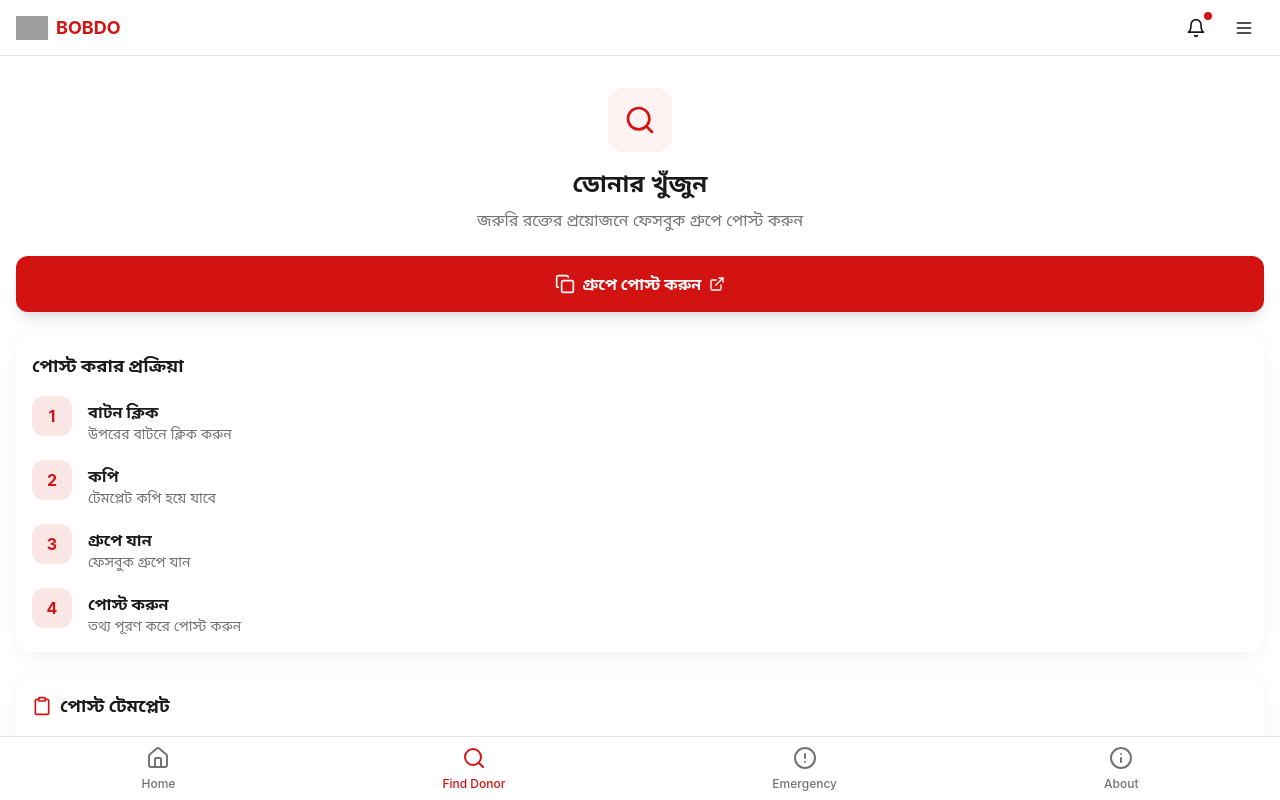
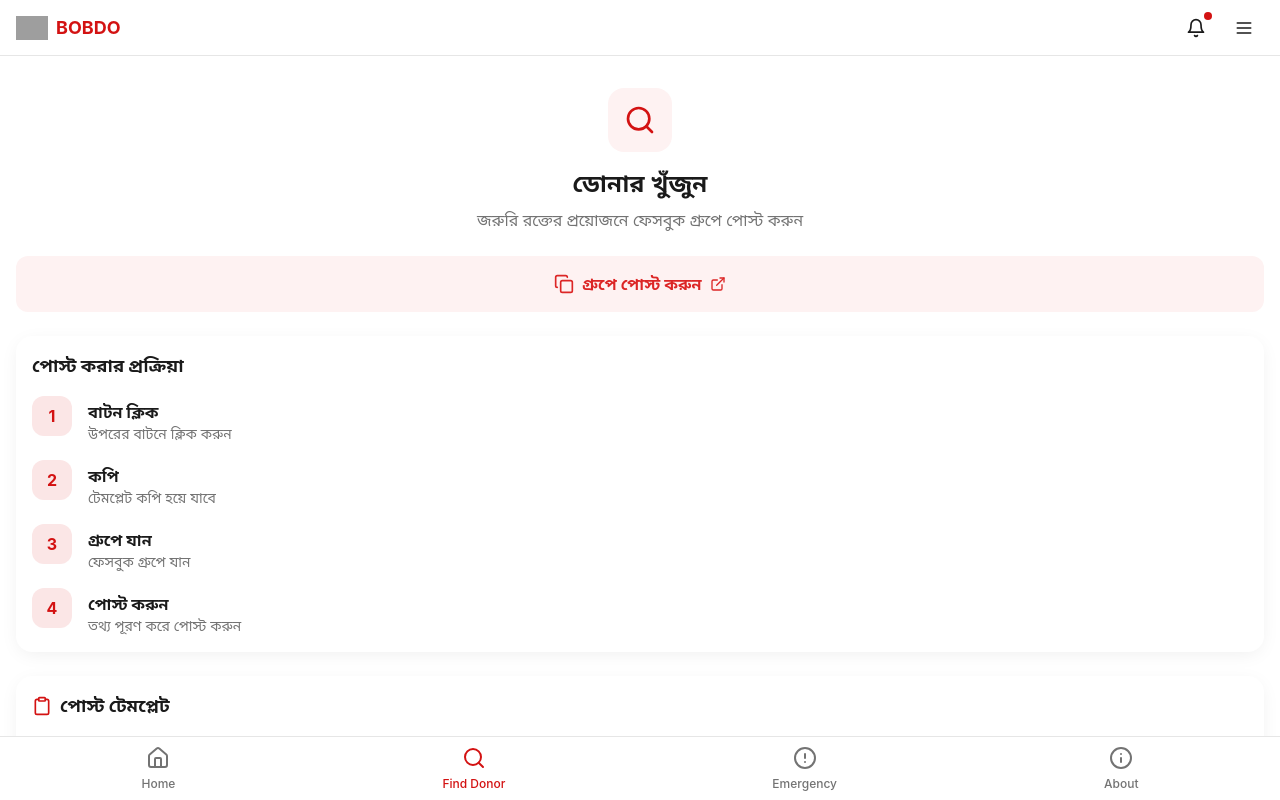
Before and after one commit to hscianhelp-commits/heartlink-bobdo, a React (Vite) app: page /find-donor in a window 1280 px wide. Shown: the top 800 px of the page. Built offline with nearby package versions, Linux system fonts and the light colour scheme; grey boxes are pictures that could not be loaded; the HTML template or start-up script is replaced by a standard one.

Commit message:
Update FindDonor.tsx

```diff
--- a/src/pages/FindDonor.tsx
+++ b/src/pages/FindDonor.tsx
@@ -69,7 +69,7 @@ const FindDonor = () => {
 
 <button
   onClick={handleCopyAndOpen}
-  className="w-full bg-primary hover:bg-primary/90 text-white flex items-center justify-center gap-2 py-4 rounded-xl font-bold transition-all shadow-lg active:scale-95"
+  className="flex items-center justify-center gap-2 w-full bg-red-50 text-red-600 font-semibold py-4 rounded-xl"
 >
   {copied ? (
     <>
```
